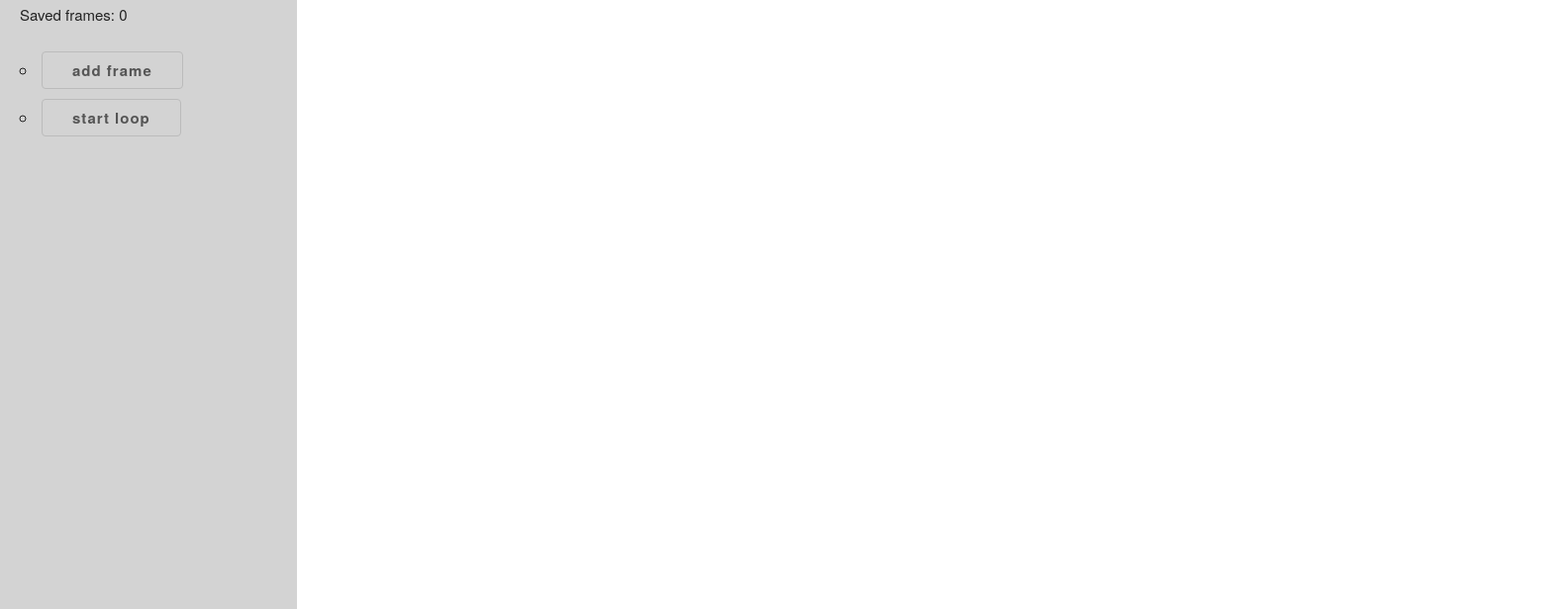
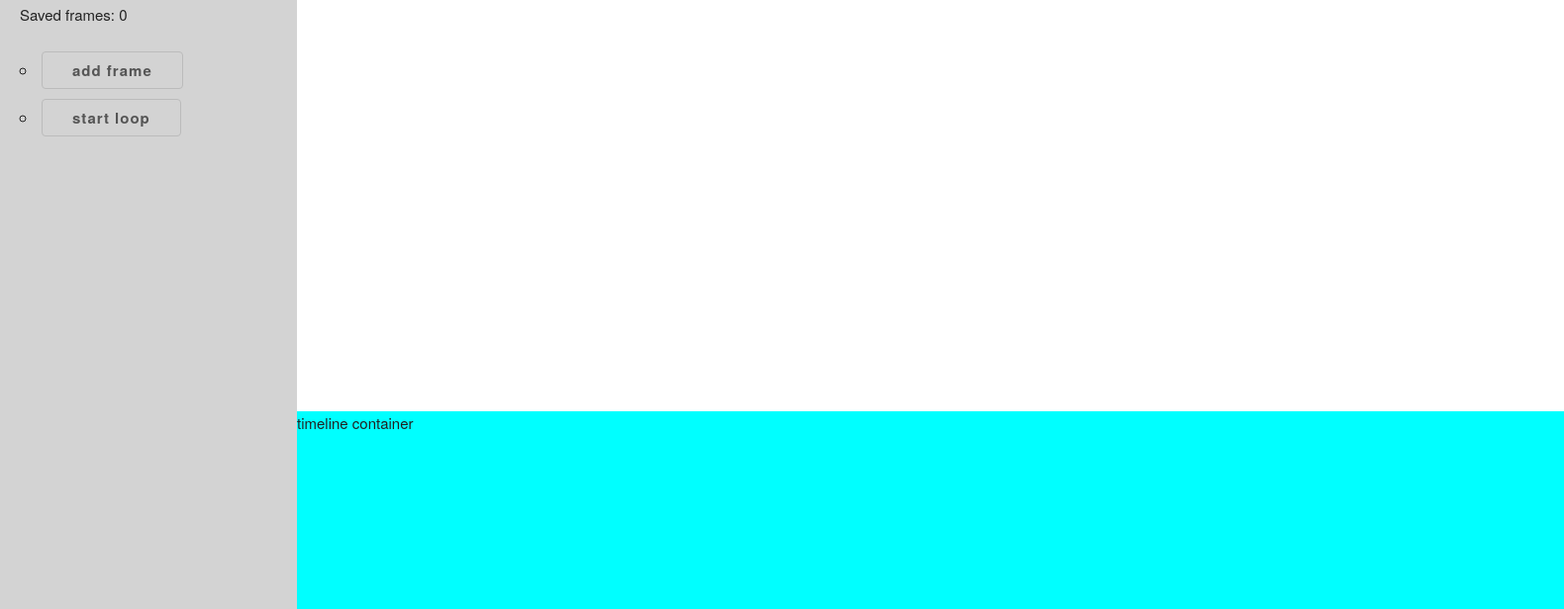
Before and after one commit to dmamills/filterize, a website with bundled scripts: page views/index.html in a window 1280 px wide. Shown: the part 184-800 px from the top of the page at 99% size, 1580 px wide, since content can reach past the window. Built offline with nearby package versions, Linux system fonts and the light colour scheme; files whose address does not match are found by name.

Commit message:
position timeline to bottom

```diff
--- a/public/css/layout.css
+++ b/public/css/layout.css
@@ -31,7 +31,10 @@
 
 .timeline-container {
     background-color: cyan;
-    flex: 1;
+    position: absolute;
+    bottom: 0px;
+    width:100%;
+    min-height:200px;
 }
 
 .HolyGrail-nav {
```
